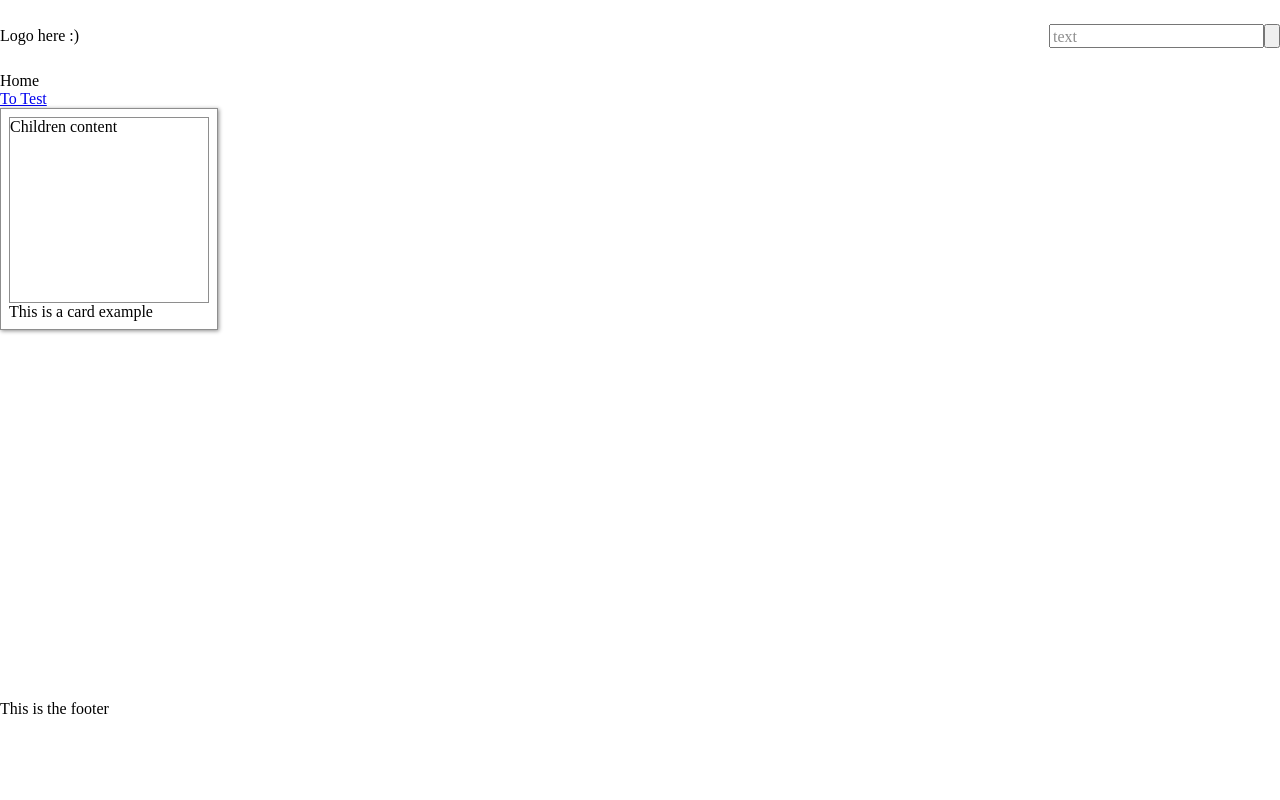
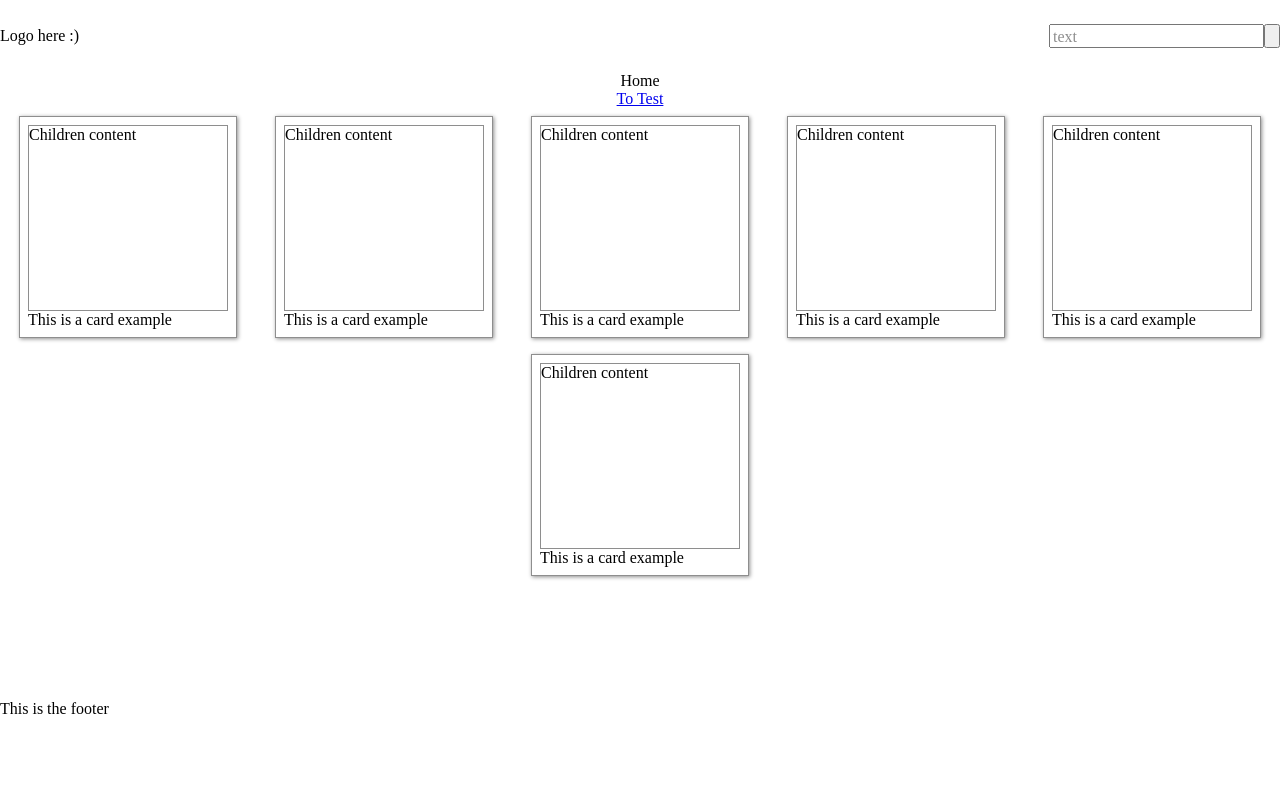
Before and after one commit to michaelt1128/FloridaFraming, a React app: page / in a window 1280 px wide. Built offline with nearby package versions, Linux system fonts and the light colour scheme; what core-decorators would draw is missing.

Commit message:
fixing card layout

```diff
--- a/src/areas/Home/index.js
+++ b/src/areas/Home/index.js
@@ -2,6 +2,8 @@ import React, { Component } from 'react';
 import { withRouter,Link } from 'react-router-dom';
 import { connect } from 'react-redux';
 import Card from 'shared/components/Card';
+
+import './styles.scss';
 
 @withRouter
 @connect(state => ({}),{})
@@ -12,14 +14,32 @@ export default class Home extends Component {
         }
         delete ex.lol;
     }
+
     render() {
         return (
-            <div>
+            <div className="home-container">
                 Home<br />
                 <Link to="/test">To Test</Link>
-                <Card description="This is a card example">
-                    Children content
-                </Card>
+                <div className="__card-container">
+                    <Card description="This is a card example">
+                        Children content
+                    </Card>
+                    <Card description="This is a card example">
+                        Children content
+                    </Card>
+                    <Card description="This is a card example">
+                        Children content
+                    </Card>
+                    <Card description="This is a card example">
+                        Children content
+                    </Card>
+                    <Card description="This is a card example">
+                        Children content
+                    </Card>
+                    <Card description="This is a card example">
+                        Children content
+                    </Card>
+                </div>
             </div>
         );
     }
--- /dev/null
+++ b/src/areas/Home/styles.scss
@@ -0,0 +1,12 @@
+
+.home-container {
+    display: flex;
+    flex-direction: column;
+    align-items: center;
+
+    .__card-container {
+        display: flex;
+        flex-flow: row wrap;
+        justify-content: space-around;
+    }
+}
--- a/src/shared/components/Card/styles.scss
+++ b/src/shared/components/Card/styles.scss
@@ -6,6 +6,7 @@
     border: 1px solid $med-dark-gray;
     padding: 8px;
     box-shadow: 1px 1px 4px $med-dark-gray;
+    margin: 8px;
 
     .__image-container {
         border: 1px solid $med-dark-gray;
--- a/src/shared/components/TextField/styles.scss
+++ b/src/shared/components/TextField/styles.scss
@@ -10,6 +10,7 @@
         font-size: 16px;
         transition: all .1s ease-in;
         color: $med-dark-gray;
+        pointer-events: none;
 
         &.--float {
             top: -16px;
```
